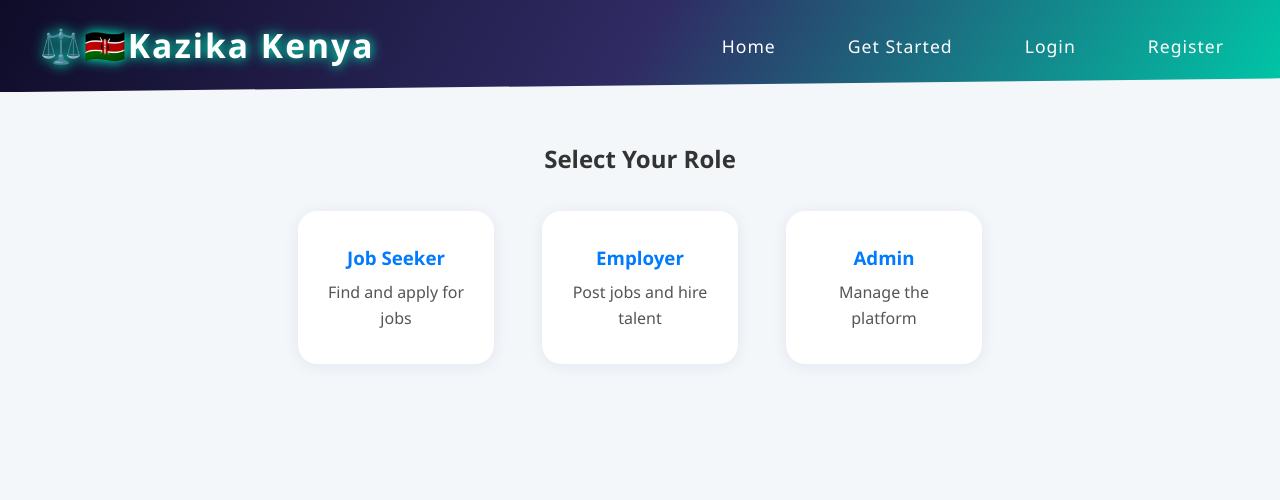
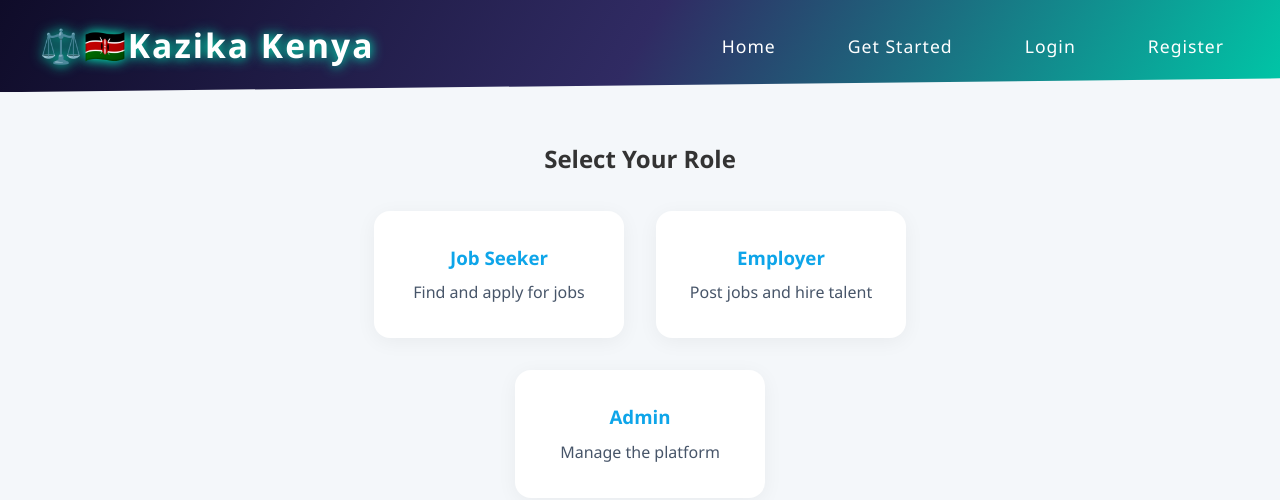
Before and after one commit to Imani-ux/phase-4-project, a React (Vite) app in the folder client/: page /select-role in a window 1280 px wide. Shown: the top 500 px of the page. Built offline with nearby package versions, Linux system fonts and the light colour scheme.

Commit message:
updated rolecard.css

```diff
--- a/client/src/components/RoleCard.css
+++ b/client/src/components/RoleCard.css
@@ -1,24 +1,33 @@
+/* Role Card */
+.role-card-container {
+  display: flex;
+  flex-wrap: wrap;
+  gap: 2rem;
+  justify-content: center;
+  padding: 2rem;
+}
+
 .role-card {
-  background: #fff;
-  border-radius: 1.2rem;
-  box-shadow: 0 2px 16px #e0e7ef;
-  padding: 2rem 1.5rem;
-  min-width: 120px;
-  flex: 1;
+  background: #ffffff;
+  padding: 2rem;
+  border-radius: 1rem;
+  box-shadow: 0 4px 20px rgba(0, 0, 0, 0.05);
+  transition: transform 0.3s, box-shadow 0.3s;
   cursor: pointer;
-  transition: transform 0.2s, box-shadow 0.2s, background 0.2s;
-  margin: 0 0.5rem;
-  outline: none;
+  width: 250px;
+  text-align: center;
 }
-.role-card:hover, .role-card:focus {
-  transform: translateY(-6px) scale(1.04);
-  box-shadow: 0 8px 32px #b2f7ef;
-  background: #f0fcfa;
+
+.role-card:hover {
+  transform: translateY(-6px);
+  box-shadow: 0 8px 30px rgba(0, 0, 0, 0.1);
 }
+
 .role-card h3 {
-  margin-bottom: 8px;
-  color: #007bff;
+  color: #0ea5e9;
+  margin-bottom: 0.5rem;
 }
+
 .role-card p {
-  color: #555;
+  color: #475569;
 }
```
